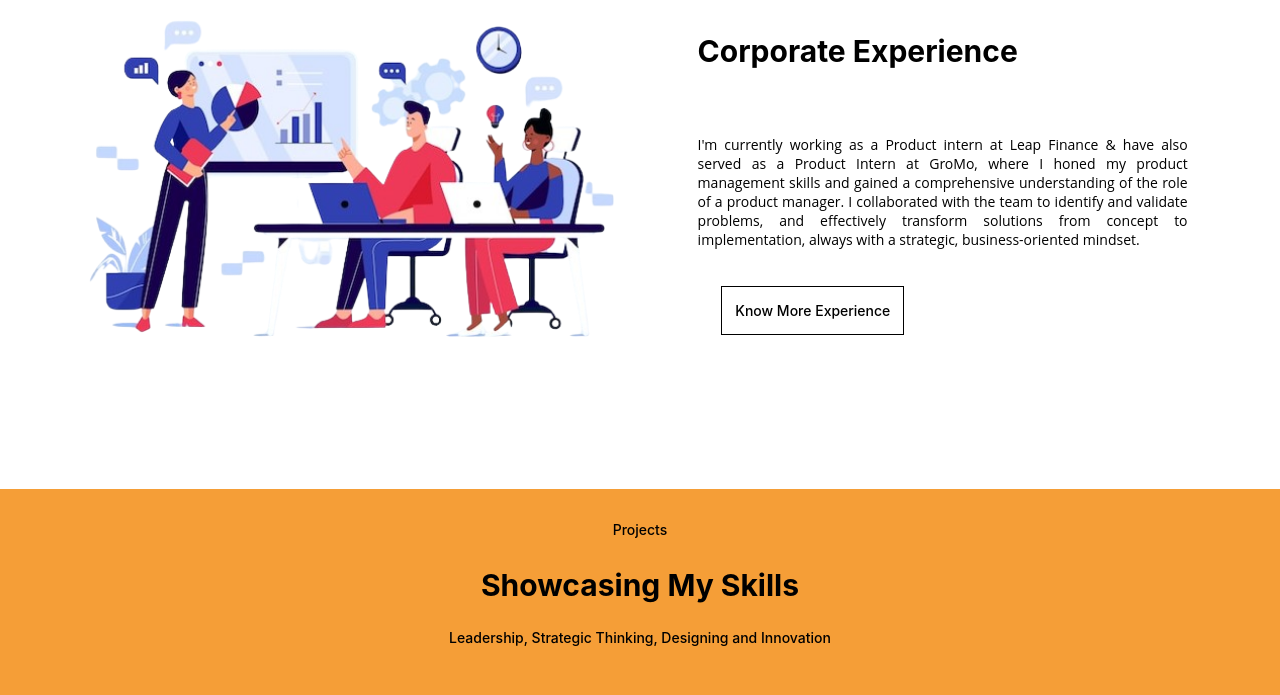
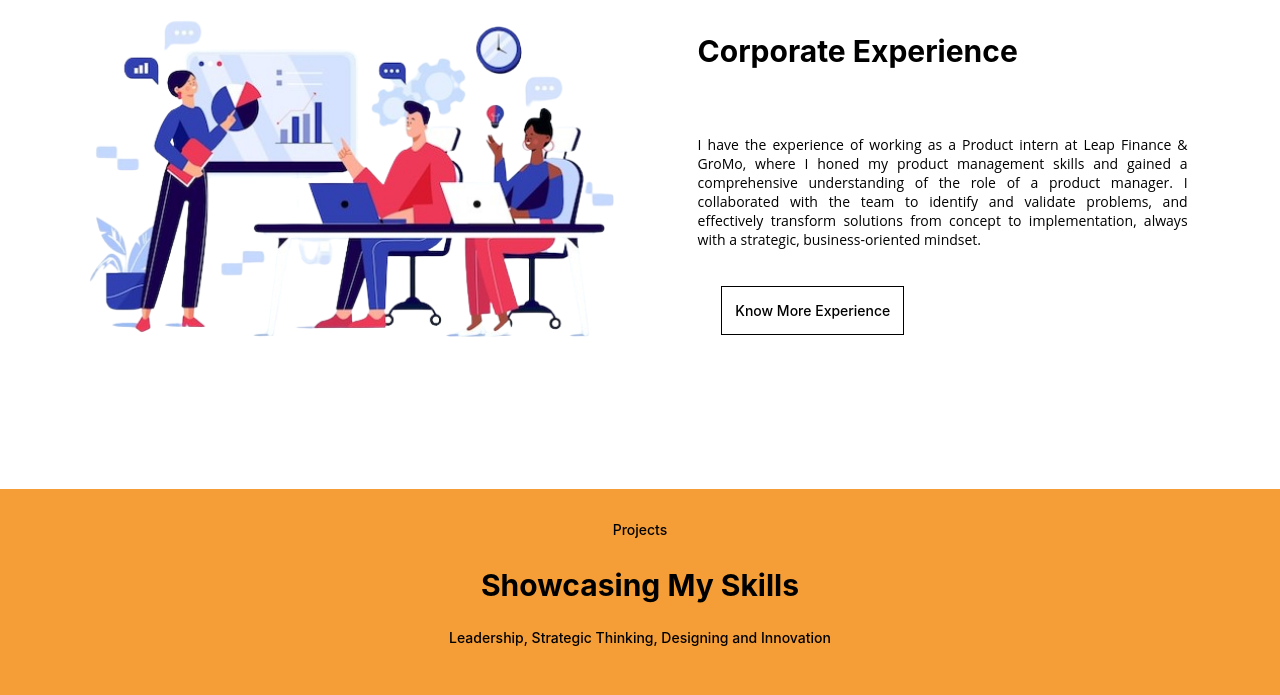
Before and after one commit to priyashx7/personal-website, a plain HTML site: page index.html in a window 1280 px wide. Shown: the part 1811-2506 px from the top of the page. Drawn offline with Linux system fonts and the light colour scheme.

Commit message:
Update index.html

```diff
--- a/index.html
+++ b/index.html
@@ -154,7 +154,7 @@
 
             <div class="experience-text">
                 <div class="text1">Corporate Experience</div>
-                <div class="text2">I'm currently working as a Product intern at Leap Finance & have also served as a Product Intern at GroMo, where I honed my product management skills and gained a comprehensive understanding of the role of a product manager.
+                <div class="text2">I have the experience of working as a Product intern at Leap Finance & GroMo, where I honed my product management skills and gained a comprehensive understanding of the role of a product manager.
                     I collaborated with the team to identify and validate problems, and effectively transform solutions from concept to implementation, always with a strategic, business-oriented mindset.
                 </div>
             </div>
```
